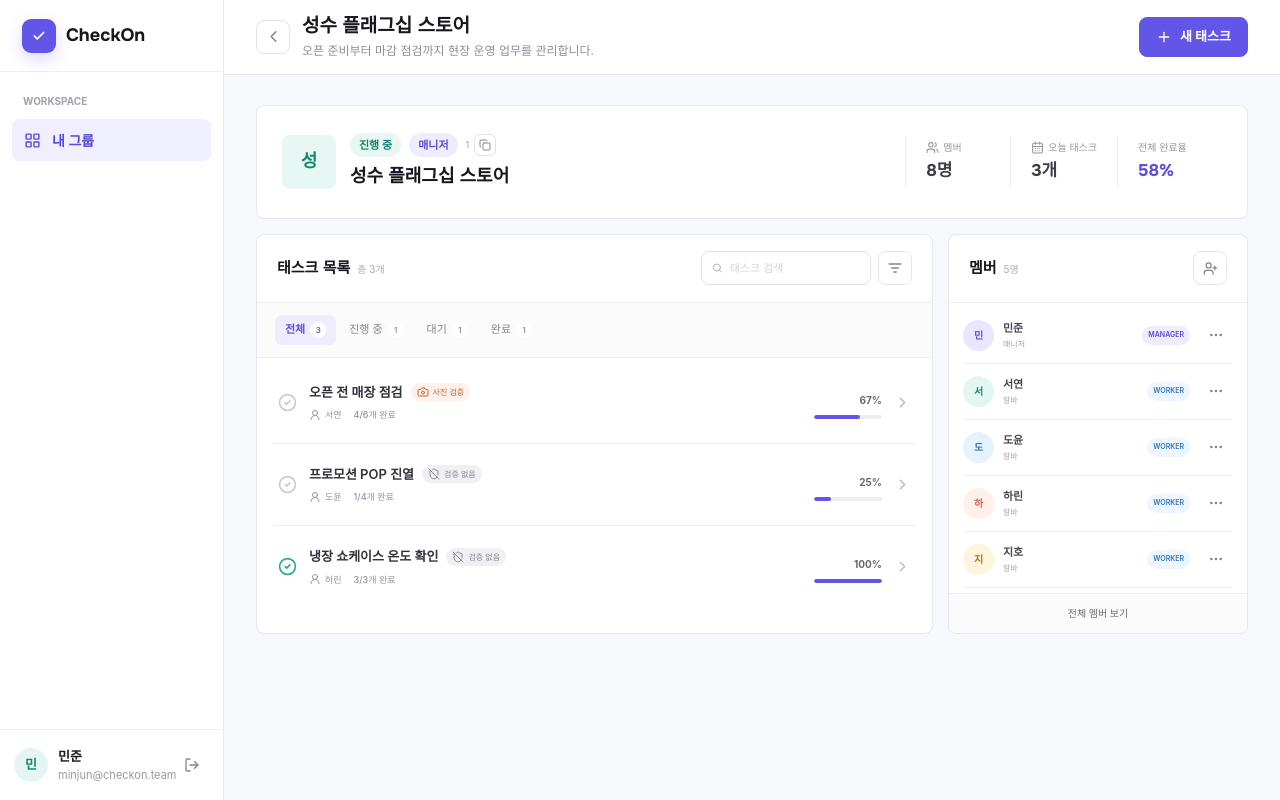
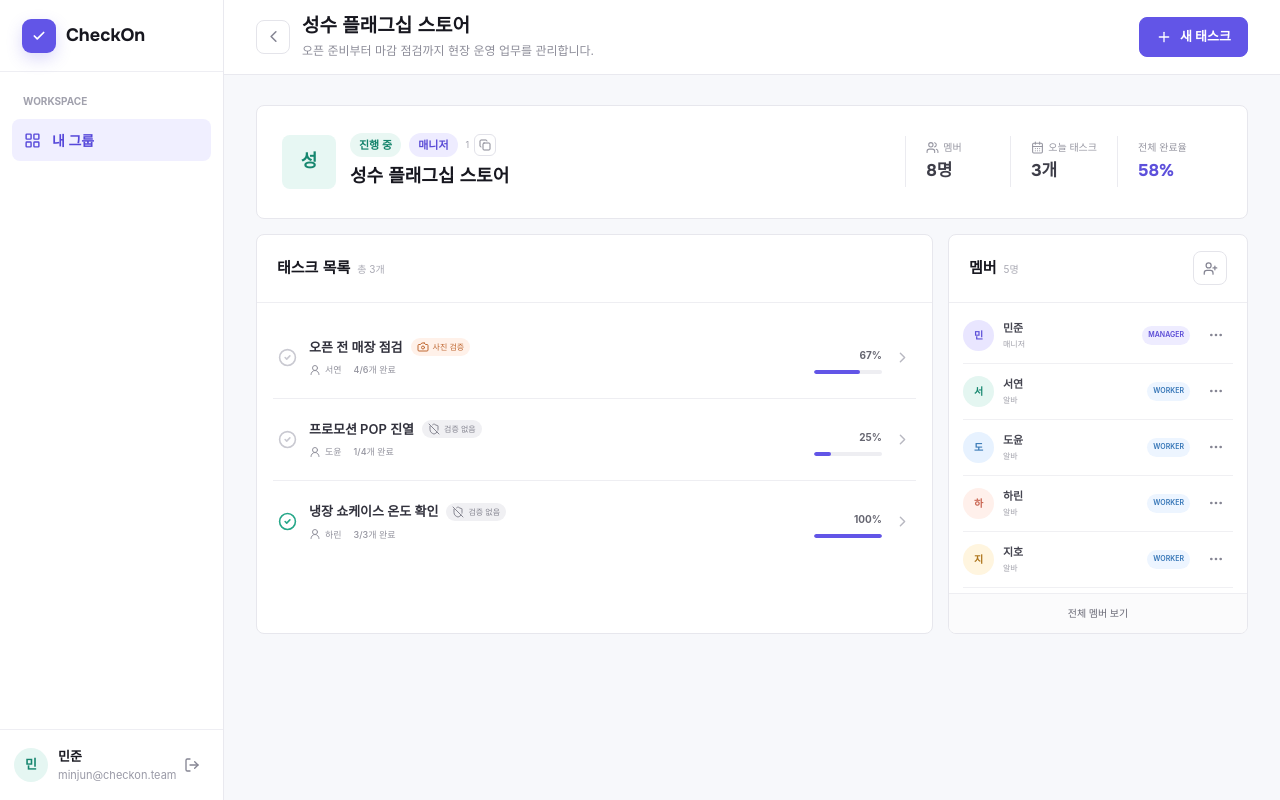
Before and after one commit to KTB4-AI-HACKATHON-11/front, a React (Vite) app: page /groups/1 in a window 1280 px wide. Built offline with nearby package versions, Linux system fonts and the light colour scheme.

Commit message:
feat: 태스크 목록 화면에서 상태별 필터링 및 검색 삭제

```diff
--- a/src/app/pages/groupDetail/GroupDetailPage.css
+++ b/src/app/pages/groupDetail/GroupDetailPage.css
@@ -151,71 +151,8 @@
   font-size: 10px;
 }
 
-.task-panel__tools {
-  display: flex;
-  gap: 7px;
-}
-
-.task-panel__tools label {
-  display: flex;
-  width: 170px;
-  height: 34px;
-  align-items: center;
-  gap: 7px;
-  padding: 0 10px;
-  border: 1px solid #e1e1e8;
-  border-radius: 8px;
-  color: #aaaab4;
-}
-
-.task-panel__tools input {
-  min-width: 0;
-  border: 0;
-  outline: 0;
-  font-size: 11px;
-}
-
-.task-filter-tabs {
-  display: flex;
-  gap: 3px;
-  padding: 12px 18px;
-  border-bottom: 1px solid #eeeeF2;
-  background: #fbfbfc;
-}
-
-.task-filter-tabs button {
-  display: flex;
-  min-height: 30px;
-  align-items: center;
-  gap: 5px;
-  padding: 0 10px;
-  border: 0;
-  border-radius: 7px;
-  background: transparent;
-  color: #83838e;
-  font-size: 11px;
-  cursor: pointer;
-}
-
-.task-filter-tabs button.is-active {
-  background: #eeecff;
-  color: #5c4fd8;
-  font-weight: 600;
-}
-
-.task-filter-tabs button span {
-  display: inline-flex;
-  min-width: 16px;
-  height: 16px;
-  align-items: center;
-  justify-content: center;
-  border-radius: 999px;
-  background: white;
-  font-size: 8px;
-}
-
 .task-list {
-  padding: 4px 16px 14px;
+  padding: 14px 16px 14px;
 }
 
 .task-card {
@@ -349,6 +286,5 @@
   .group-detail-summary__metrics { width: 100%; }
   .group-detail-summary__metrics div { min-width: 0; flex: 1; padding: 4px 10px; }
   .task-card__progress-wrap { display: none; }
-  .task-panel__tools label { display: none; }
   .member-list { grid-template-columns: 1fr; }
 }
--- a/src/app/pages/groupDetail/GroupDetailPage.jsx
+++ b/src/app/pages/groupDetail/GroupDetailPage.jsx
@@ -1,4 +1,4 @@
-import { CalendarDays, Check, Copy, ListFilter, Plus, Search, Users } from "lucide-react";
+import { CalendarDays, Check, Copy, Plus, Users } from "lucide-react";
 import { useState } from "react";
 import { useNavigate, useParams } from "react-router";
 import AppShell from "../../components/AppShell";
@@ -66,16 +66,6 @@ export default function GroupDetailPage({ user }) {
         <section className="task-panel page-card">
           <div className="task-panel__heading">
             <div><h2>태스크 목록</h2><span>총 {tasks.length}개</span></div>
-            <div className="task-panel__tools">
-              <label><Search size={14} /><input placeholder="태스크 검색" /></label>
-              <button className="icon-button icon-button--bordered" title="필터"><ListFilter size={16} /></button>
-            </div>
-          </div>
-          <div className="task-filter-tabs">
-            <button className="is-active">전체 <span>3</span></button>
-            <button>진행 중 <span>1</span></button>
-            <button>대기 <span>1</span></button>
-            <button>완료 <span>1</span></button>
           </div>
           <div className="task-list">
             {tasks.map((task) => <TaskCard key={task.id} task={task} onOpen={() => navigate(`/tasks/${task.id}`)} />)}
```
